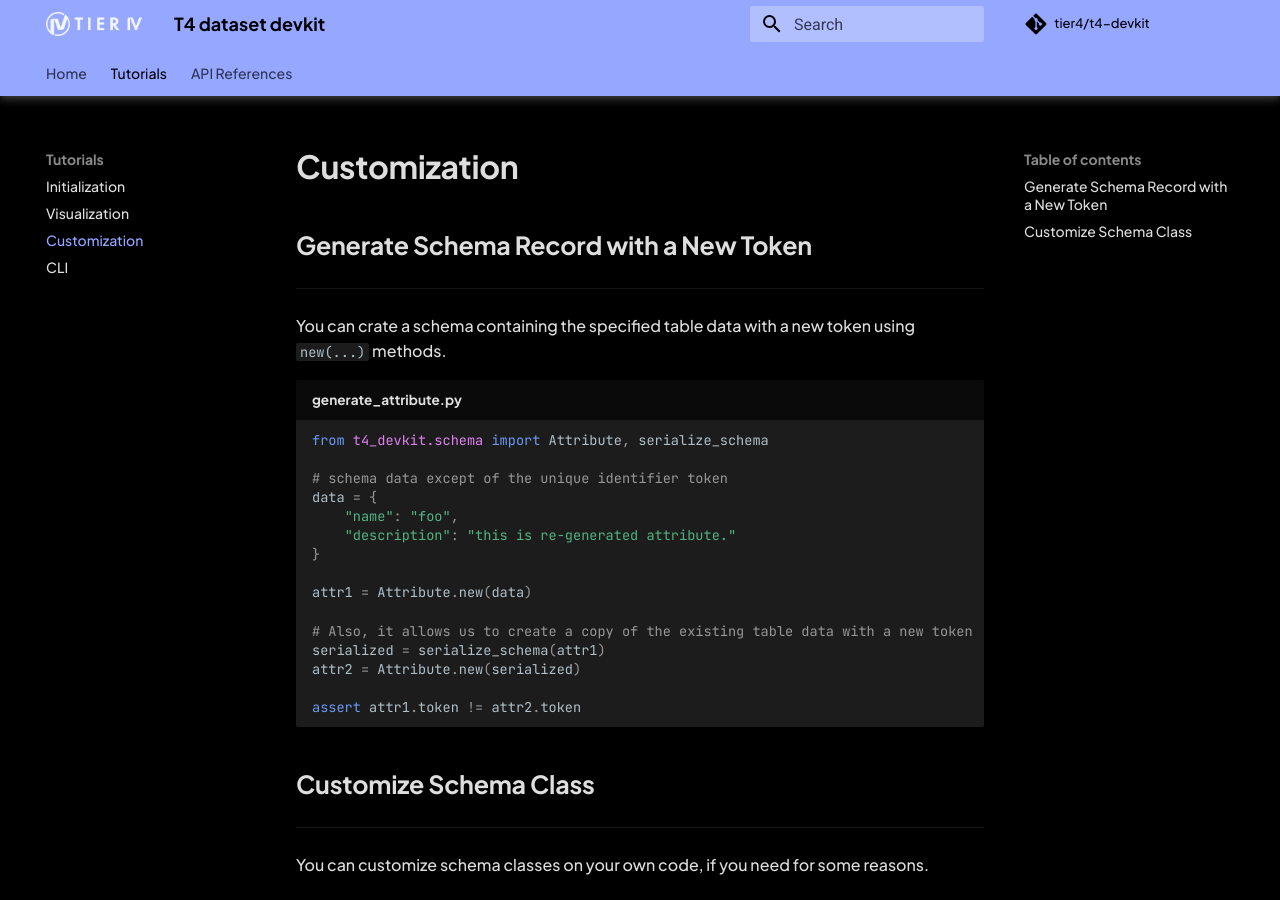
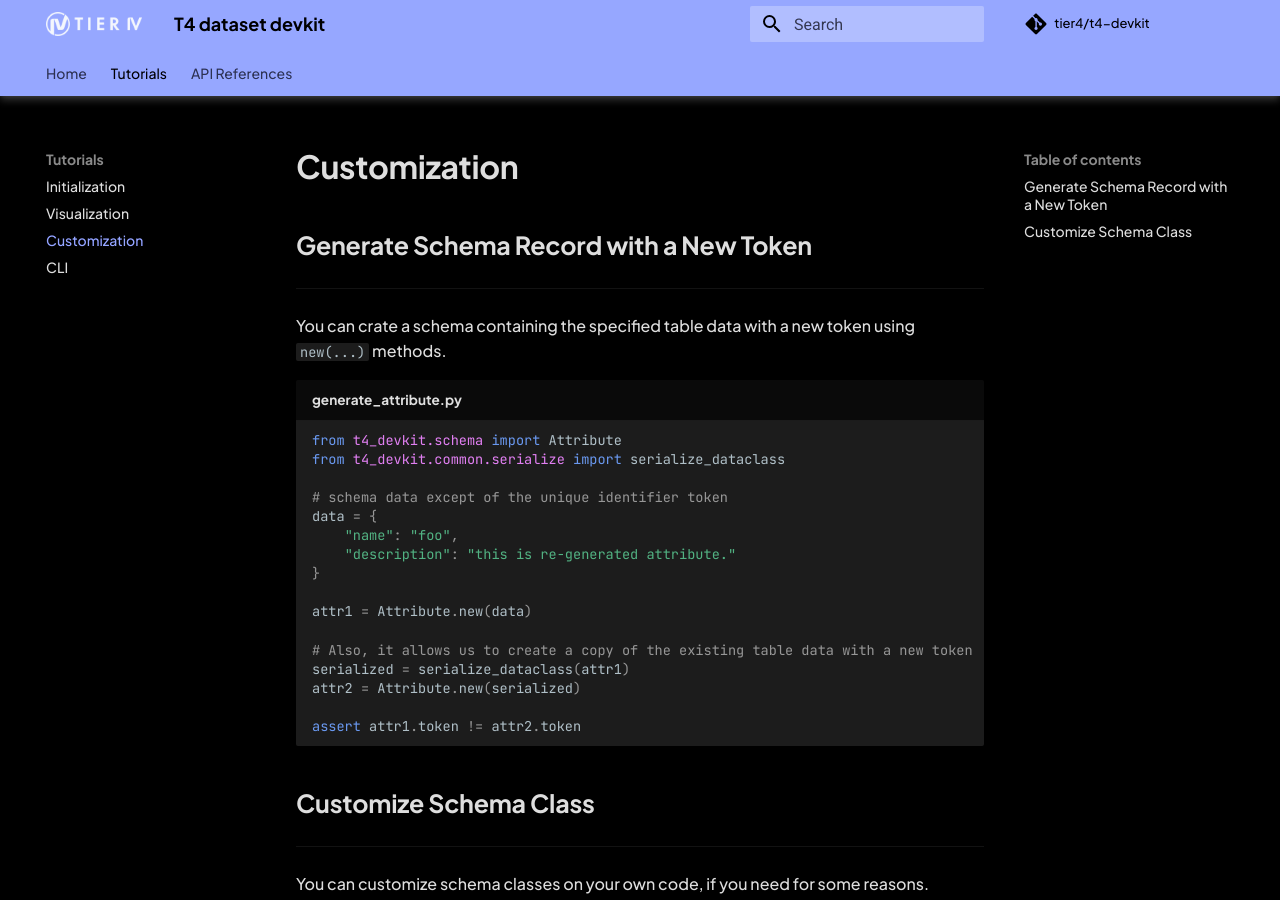
Before and after one commit to tier4/t4-devkit, an MkDocs documentation site: the page built from docs/tutorials/customize.md, in a window 1280 px wide and 900 px high. Built offline with MkDocs 1.6.1 and Material for MkDocs 9.7.7, drawn with Linux system fonts in a browser that asks for light colours; comment, search, counter and statistics services are not loaded; the version menu is left out.

Commit message:
docs: replace depreacated function
Signed-off-by: ktro2828 <kotaro.uetake@tier4.jp>

````diff
--- a/docs/tutorials/customize.md
+++ b/docs/tutorials/customize.md
@@ -5,7 +5,8 @@
 You can crate a schema containing the specified table data with a new token using `new(...)` methods.
 
 ```python title="generate_attribute.py"
-from t4_devkit.schema import Attribute, serialize_schema
+from t4_devkit.schema import Attribute
+from t4_devkit.common.serialize import serialize_dataclass
 
 # schema data except of the unique identifier token
 data = {
@@ -16,7 +17,7 @@ data = {
 attr1 = Attribute.new(data)
 
 # Also, it allows us to create a copy of the existing table data with a new token
-serialized = serialize_schema(attr1)
+serialized = serialize_dataclass(attr1)
 attr2 = Attribute.new(serialized)
 
 assert attr1.token != attr2.token
````
